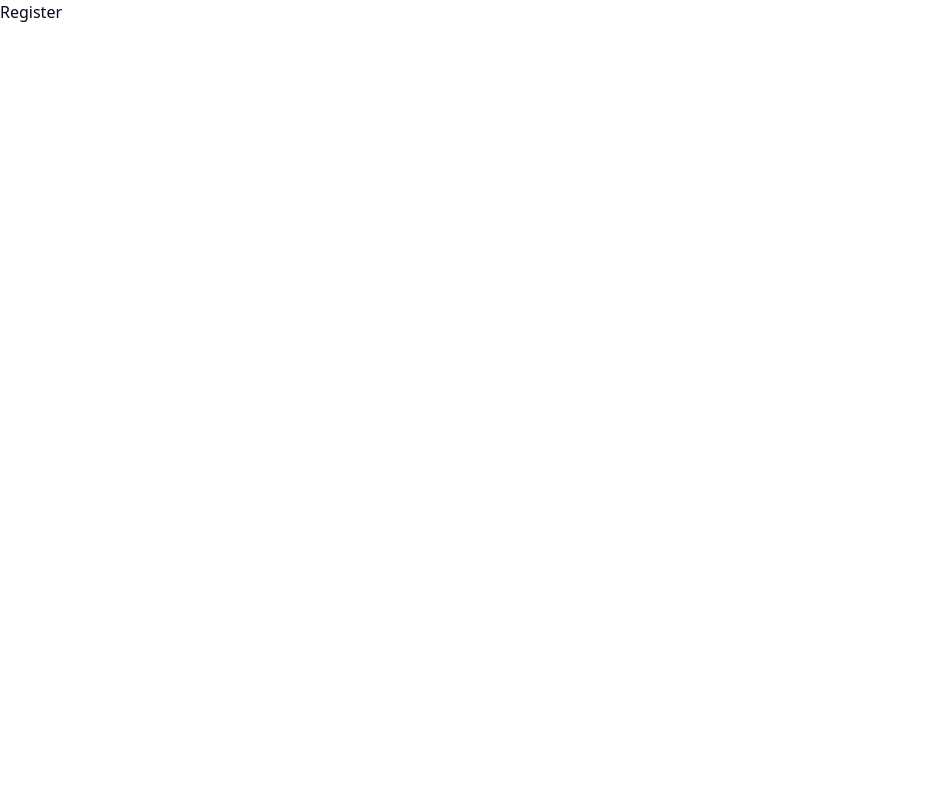
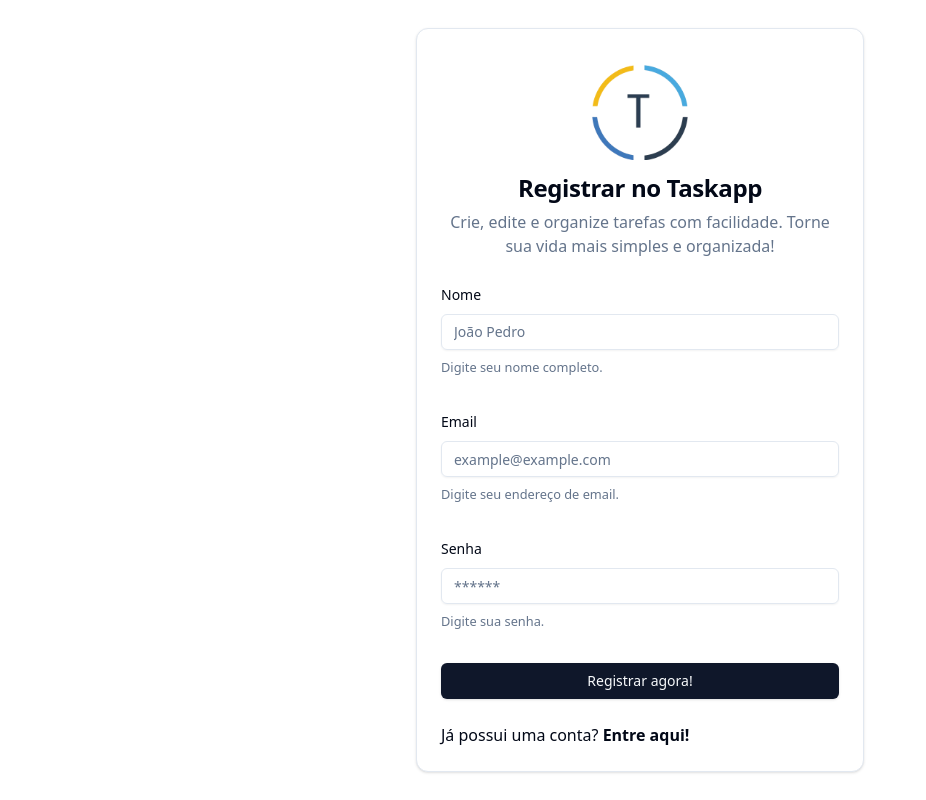
Before and after one commit to emeps/taskapp-frontend, a React (Vite) app: page /register in a window 1280 px wide. Shown: the whole page, without its empty margins (0-926 px from the left). Built offline with nearby package versions, Linux system fonts and the light colour scheme.

Commit message:
feat: add register page

```diff
--- a/src/pages/Register.tsx
+++ b/src/pages/Register.tsx
@@ -1,7 +1,164 @@
-export function Register(){
-    return (
-        <>
-            <h1>Register</h1>
-        </>
-    )
+import { z } from "zod";
+import { zodResolver } from "@hookform/resolvers/zod";
+import { useForm } from "react-hook-form";
+
+import logo from "../assets/image/logo.png"
+
+import { Button } from "@/components/ui/button";
+import {
+  Card,
+  CardContent,
+  CardHeader,
+  CardTitle,
+  CardFooter,
+  CardDescription,
+} from "@/components/ui/card";
+import {
+  Form,
+  FormControl,
+  FormDescription,
+  FormField,
+  FormItem,
+  FormLabel,
+  FormMessage,
+} from "@/components/ui/form";
+import { Input } from "@/components/ui/input";
+
+const formSchema = z.object({
+  name: z
+    .string()
+    .min(1, {
+      message: "Nome é obrigatório",
+    })
+    .max(50, {
+      message: "Nome deve ter menos que 50 caracteres",
+    }),
+  email: z
+    .string()
+    .min(2, {
+      message: "Email precisa ter mais que 2 caracteres",
+    })
+    .max(50, {
+      message: "Email precisa ter menos que 50 caracteres",
+    })
+    .email({
+      message: "Email inválido",
+    }),
+
+  password: z
+    .string()
+    .min(8, {
+      message: "Senha precisa ter pelo menos 8 caracteres",
+    })
+    .max(100, {
+      message: "Senha precisa ter menos que 100 caracteres",
+    })
+    .regex(/[A-Z]/, {
+      message: "Senha precisa ter pelo menos uma letra maiúscula",
+    })
+    .regex(/[a-z]/, {
+      message: "Senha precisa ter pelo menos uma letra minúscula",
+    })
+    .regex(/[0-9]/, {
+      message: "Senha precisa ter pelo menos um número",
+    })
+    .regex(/[^A-Za-z0-9]/, {
+      message: "Senha precisa ter pelo menos um caractere especial",
+    }),
+});
+
+export function Register() {
+  const form = useForm<z.infer<typeof formSchema>>({
+    resolver: zodResolver(formSchema),
+    defaultValues: {
+      name: "",
+      email: "",
+      password: "",
+    },
+  });
+
+  function onSubmit(values: z.infer<typeof formSchema>) {
+    // TODO: Falta finalizar a validação do login e redirecionar o usuario para pagina principal
+    console.log(values);
+  }
+
+  return (
+    <div className="flex items-center justify-center h-screen">
+      <Card className="max-w-md w-full">
+        <CardHeader>
+          <CardTitle className="flex flex-col justify-center items-center" >
+            <img  className="w-24 py-3" src={logo}/>
+            <p className="text-center text-2xl">Registrar no Taskapp</p>
+          </CardTitle>
+          <CardDescription className="text-center text-base">
+            <p>
+              Crie, edite e organize tarefas com facilidade. Torne sua vida mais
+              simples e organizada!
+            </p>
+          </CardDescription>
+        </CardHeader>
+        <CardContent>
+          <Form {...form}>
+            <form onSubmit={form.handleSubmit(onSubmit)} className="space-y-8">
+              <FormField
+                control={form.control}
+                name="name"
+                render={({ field }) => (
+                  <FormItem>
+                    <FormLabel>Nome</FormLabel>
+                    <FormControl>
+                      <Input placeholder="João Pedro" {...field} />
+                    </FormControl>
+                    <FormDescription>Digite seu nome completo.</FormDescription>
+                    <FormMessage />
+                  </FormItem>
+                )}
+              />
+              <FormField
+                control={form.control}
+                name="email"
+                render={({ field }) => (
+                  <FormItem>
+                    <FormLabel>Email</FormLabel>
+                    <FormControl>
+                      <Input placeholder="example@example.com" {...field} />
+                    </FormControl>
+                    <FormDescription>
+                      Digite seu endereço de email.
+                    </FormDescription>
+                    <FormMessage />
+                  </FormItem>
+                )}
+              />
+              <FormField
+                control={form.control}
+                name="password"
+                render={({ field }) => (
+                  <FormItem>
+                    <FormLabel>Senha</FormLabel>
+                    <FormControl>
+                      <Input type="password" placeholder="******" {...field} />
+                    </FormControl>
+                    <FormDescription>Digite sua senha.</FormDescription>
+                    <FormMessage />
+                  </FormItem>
+                )}
+              />
+              <Button type="submit" className="w-full">
+                Registrar agora!
+              </Button>
+            </form>
+          </Form>
+        </CardContent>
+        <CardFooter>
+          <p>
+            Já possui uma conta?{" "}
+            <a className="font-bold" href="/login">
+              Entre aqui!
+            </a>
+          </p>
+        </CardFooter>
+      </Card>
+    </div>
+  );
 }
```
